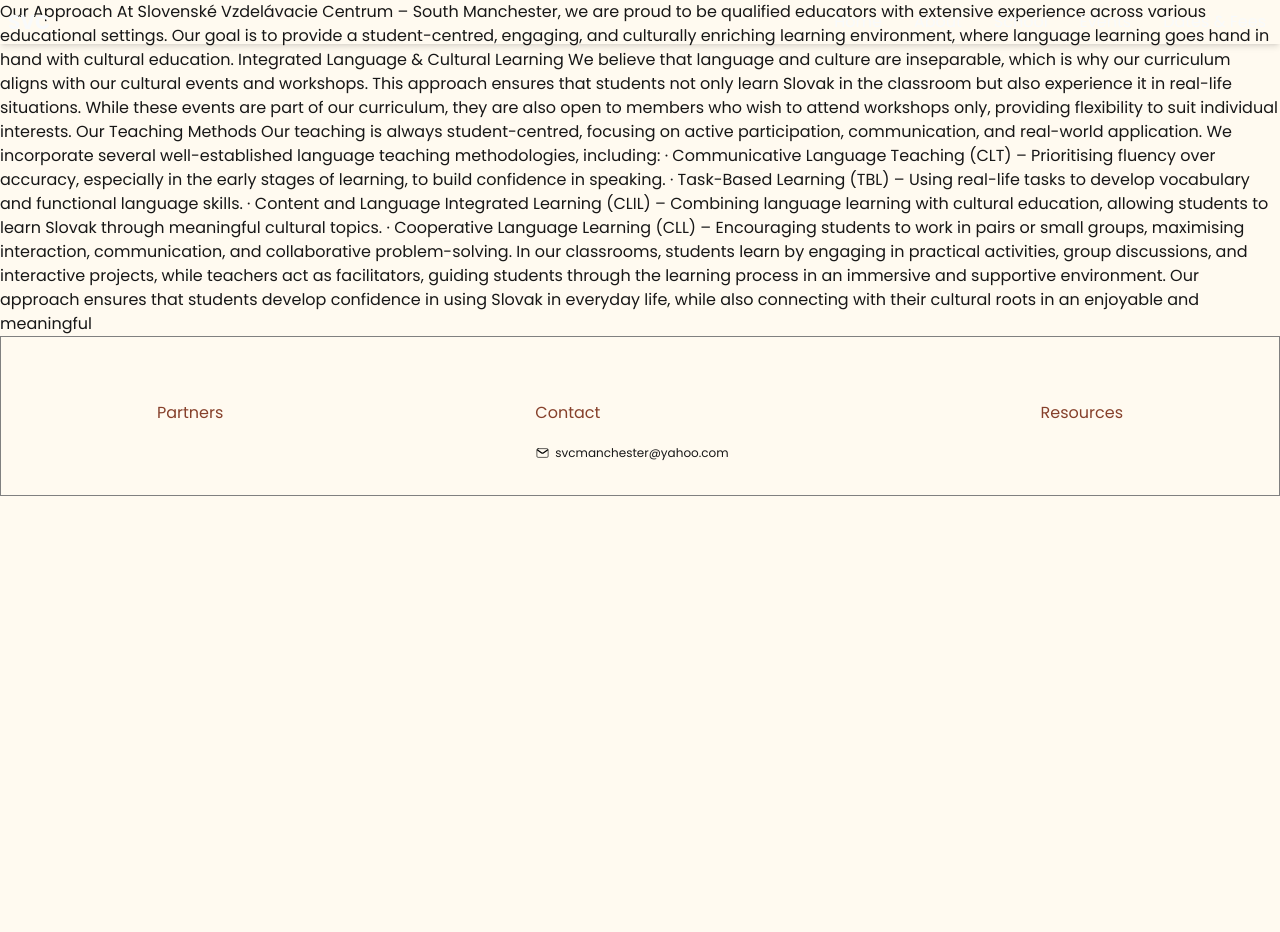
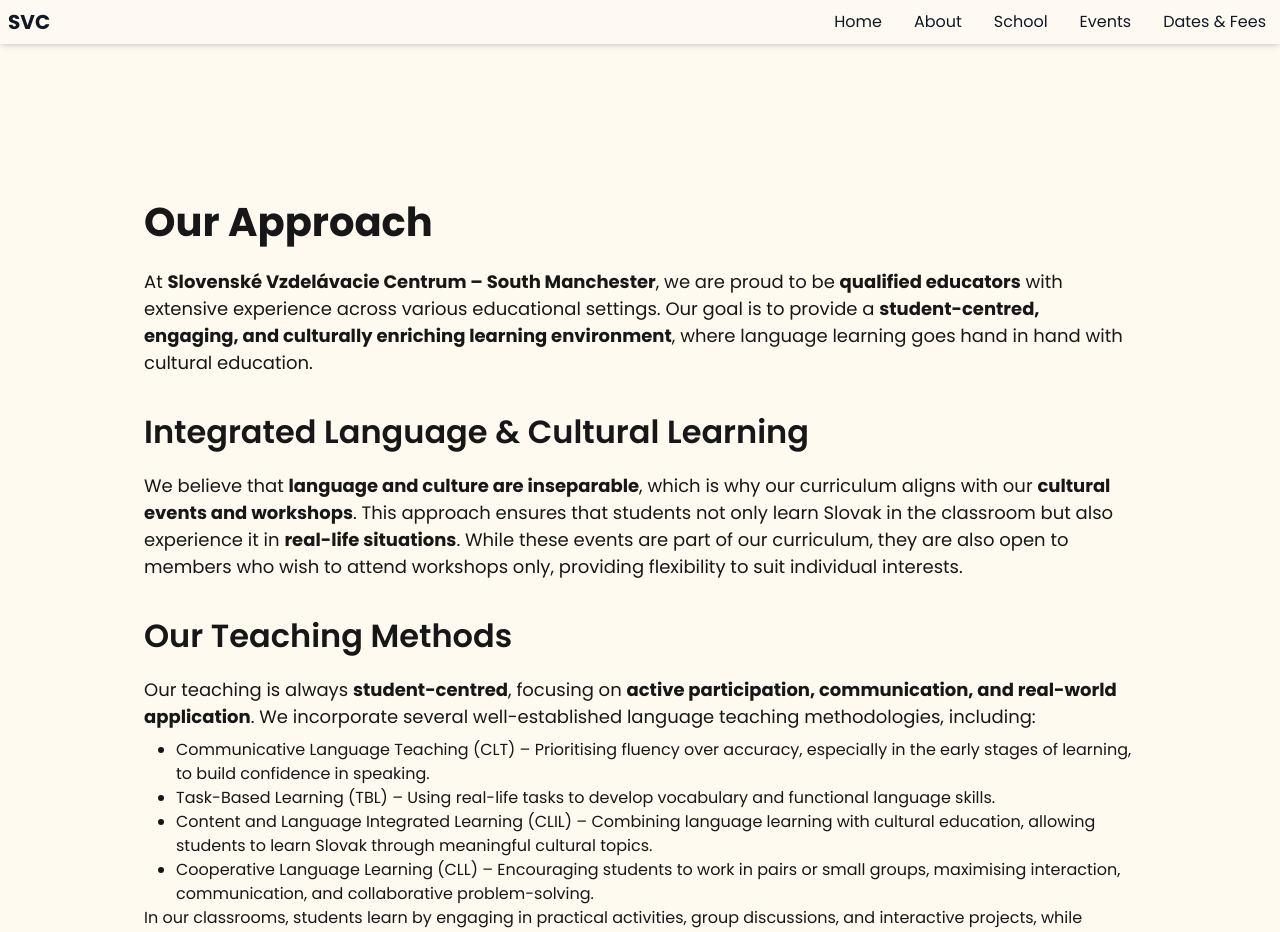
Before and after one commit to Jisin0/charity, a Next.js app: page /school in a window 1280 px wide. Shown: the top 932 px of the page. Before the commit the page ends 800 px from the top, so only its background shows below. Built offline with nearby package versions, Linux system fonts and the light colour scheme.

Commit message:
feat: minor tweaks

```diff
--- a/app/components/Navbar.tsx
+++ b/app/components/Navbar.tsx
@@ -2,17 +2,17 @@
 
 export default function Navbar() {
   return (
-    <nav className="fixed top-0 left-0 w-full rounded-b-lgbackdrop-blur-md shadow-md p-2 z-999 text-gray-50">
+    <nav className="fixed top-0 left-0 w-full rounded-b-lgbackdrop-blur-md shadow-md p-2 z-999 bg-gray-50/10 text-gray-50">
       <div className="container mx-auto flex justify-between items-center">
-        <Link href="/" className="text-xl font-bold">
+        <Link href="/" className="text-xl font-bold text-gray-900">
           SVC
         </Link>
         <div className="space-x-5">
-          <Link href="/" className="hover:text-[#86402b] rounded-lg px-1.5 py-1.5 hover:bg-gray-200/30 transition duration-300 ">Home</Link>
-          <Link href="#about" className="hover:text-[#86402b] rounded-lg px-1.5 py-1.5 hover:bg-gray-200/30 hover:shadow-pastelPink/50 transition duration-300">About</Link>
-          <Link href="/school" className="hover:text-[#86402b] rounded-lg px-1.5 py-1.5 hover:bg-gray-200/30 hover:shadow-pastelPink/50 transition duration-300">School</Link>
-          <Link href="/events" className="hover:text-[#86402b] rounded-lg px-1.5 py-1.5 hover:bg-gray-200/30 hover:shadow-pastelPink/50 transition duration-300">Events</Link>
-          <Link href="/dates" className="hover:text-[#86402b] rounded-lg px-1.5 py-1.5 hover:bg-gray-200/30 hover:shadow-pastelPink/50 transition duration-300">Dates & Fees</Link>
+          <Link href="/" className="hover:text-[#86402b] rounded-lg px-1.5 py-1.5 hover:bg-gray-200/30 transition duration-300 text-gray-900">Home</Link>
+          <Link href="/#about" className="hover:text-[#86402b] rounded-lg px-1.5 py-1.5 hover:bg-gray-200/30 hover:shadow-pastelPink/50 transition duration-300 text-gray-900">About</Link>
+          <Link href="/school" className="hover:text-[#86402b] rounded-lg px-1.5 py-1.5 hover:bg-gray-200/30 hover:shadow-pastelPink/50 transition duration-300 text-gray-900">School</Link>
+          <Link href="/events" className="hover:text-[#86402b] rounded-lg px-1.5 py-1.5 hover:bg-gray-200/30 hover:shadow-pastelPink/50 transition duration-300 text-gray-900">Events</Link>
+          <Link href="/dates" className="hover:text-[#86402b] rounded-lg px-1.5 py-1.5 hover:bg-gray-200/30 hover:shadow-pastelPink/50 transition duration-300 text-gray-900">Dates & Fees</Link>
         </div>
       </div>
     </nav>
--- a/app/globals.css
+++ b/app/globals.css
@@ -247,3 +247,13 @@
     font-style: italic;
     font-weight: bold;
 }
+
+.bodyContainer {
+    margin: 5rem;
+}
+
+.mainContainer ul {
+    padding-top: 0.5rem;
+    padding-left: 2rem;
+    list-style: disc;
+}
--- a/app/school/page.tsx
+++ b/app/school/page.tsx
@@ -2,30 +2,43 @@
 
 export default function School() {
   return (
-    <div>
-      Our Approach
+    <div className='bodyContainer'>
 
-At Slovenské Vzdelávacie Centrum – South Manchester, we are proud to be qualified educators with extensive experience across various educational settings. Our goal is to provide a student-centred, engaging, and culturally enriching learning environment, where language learning goes hand in hand with cultural education.
+      <div className="mainContainer">
+        <h2>Our Approach</h2>
 
-Integrated Language & Cultural Learning
+        <p>
+          At <b>Slovenské Vzdelávacie Centrum – South Manchester</b>, we are proud to be <b>qualified educators</b> with extensive experience across various educational settings.
+          Our goal is to provide a <b>student-centred, engaging, and culturally enriching learning environment</b>, where language learning goes hand in hand with cultural education.
+        </p>
 
-We believe that language and culture are inseparable, which is why our curriculum aligns with our cultural events and workshops. This approach ensures that students not only learn Slovak in the classroom but also experience it in real-life situations. While these events are part of our curriculum, they are also open to members who wish to attend workshops only, providing flexibility to suit individual interests.
+        <h3>Integrated Language & Cultural Learning</h3>
 
-Our Teaching Methods
+        <p>
+          We believe that <b>language and culture are inseparable</b>, which is why our curriculum aligns with our <b>cultural events and workshops</b>.
+          This approach ensures that students not only learn Slovak in the classroom but also experience it in <b>real-life situations</b>.
+          While these events are part of our curriculum, they are also open to members who wish to attend workshops only, providing flexibility to suit individual interests.
+        </p>
 
-Our teaching is always student-centred, focusing on active participation, communication, and real-world application. We incorporate several well-established language teaching methodologies, including:
+        <h3>Our Teaching Methods</h3>
 
-· Communicative Language Teaching (CLT) – Prioritising fluency over accuracy, especially in the early stages of learning, to build confidence in speaking.
+        <p>Our teaching is always <b>student-centred</b>, focusing on <b>active participation, communication, and real-world application</b>. We incorporate several well-established language teaching methodologies, including:</p>
 
-· Task-Based Learning (TBL) – Using real-life tasks to develop vocabulary and functional language skills.
+        <ul>
+        <li>Communicative Language Teaching (CLT) – Prioritising fluency over accuracy, especially in the early stages of learning, to build confidence in speaking.</li>
 
-· Content and Language Integrated Learning (CLIL) – Combining language learning with cultural education, allowing students to learn Slovak through meaningful cultural topics.
+        <li>Task-Based Learning (TBL) – Using real-life tasks to develop vocabulary and functional language skills.</li>
 
-· Cooperative Language Learning (CLL) – Encouraging students to work in pairs or small groups, maximising interaction, communication, and collaborative problem-solving.
+        <li>Content and Language Integrated Learning (CLIL) – Combining language learning with cultural education, allowing students to learn Slovak through meaningful cultural topics.</li>
 
-In our classrooms, students learn by engaging in practical activities, group discussions, and interactive projects, while teachers act as facilitators, guiding students through the learning process in an immersive and supportive environment.
+        <li>Cooperative Language Learning (CLL) – Encouraging students to work in pairs or small groups, maximising interaction, communication, and collaborative problem-solving.</li>
+        </ul>
 
-Our approach ensures that students develop confidence in using Slovak in everyday life, while also connecting with their cultural roots in an enjoyable and meaningful
+
+        In our classrooms, students learn by engaging in practical activities, group discussions, and interactive projects, while teachers act as facilitators, guiding students through the learning process in an immersive and supportive environment.
+
+        Our approach ensures that students develop confidence in using Slovak in everyday life, while also connecting with their cultural roots in an enjoyable and meaningful
+      </div>
     </div>
   )
 }
```
